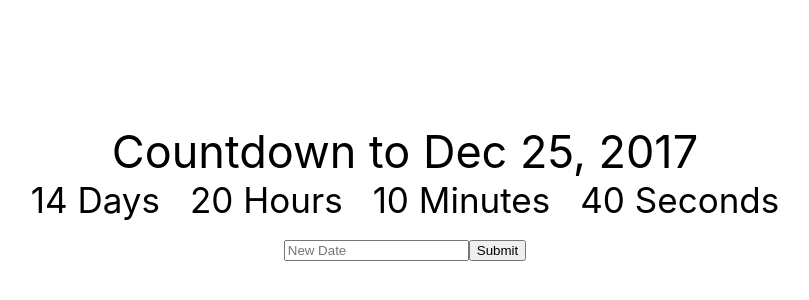
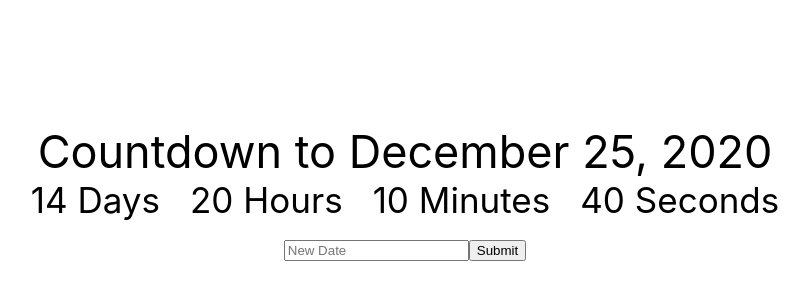
Before and after one commit to June17ang/lpr-countdown-champ, a React (Create React App) app: page / in a window 1280 px wide. Shown: the part 132-432 px from the top of the page, without its empty margins (235-1044 px from the left). Built offline with nearby package versions, Linux system fonts and the light colour scheme.

Commit message:
Add state to set deadline

```diff
--- a/src/App.jsx
+++ b/src/App.jsx
@@ -1,10 +1,15 @@
 import React, { Component } from "react";
 
 class App extends Component {
+  constructor(props) {
+    super(props);
+    this.state = { deadline: "December 25, 2020" };
+  }
+
   render() {
     return (
       <div className="app">
-        <div className="title">Countdown to Dec 25, 2017</div>
+        <div className="title">Countdown to {this.state.deadline}</div>
         <div>
           <div className="clock clock-day">14 Days</div>
           <div className="clock clock-hour">20 Hours</div>
```
